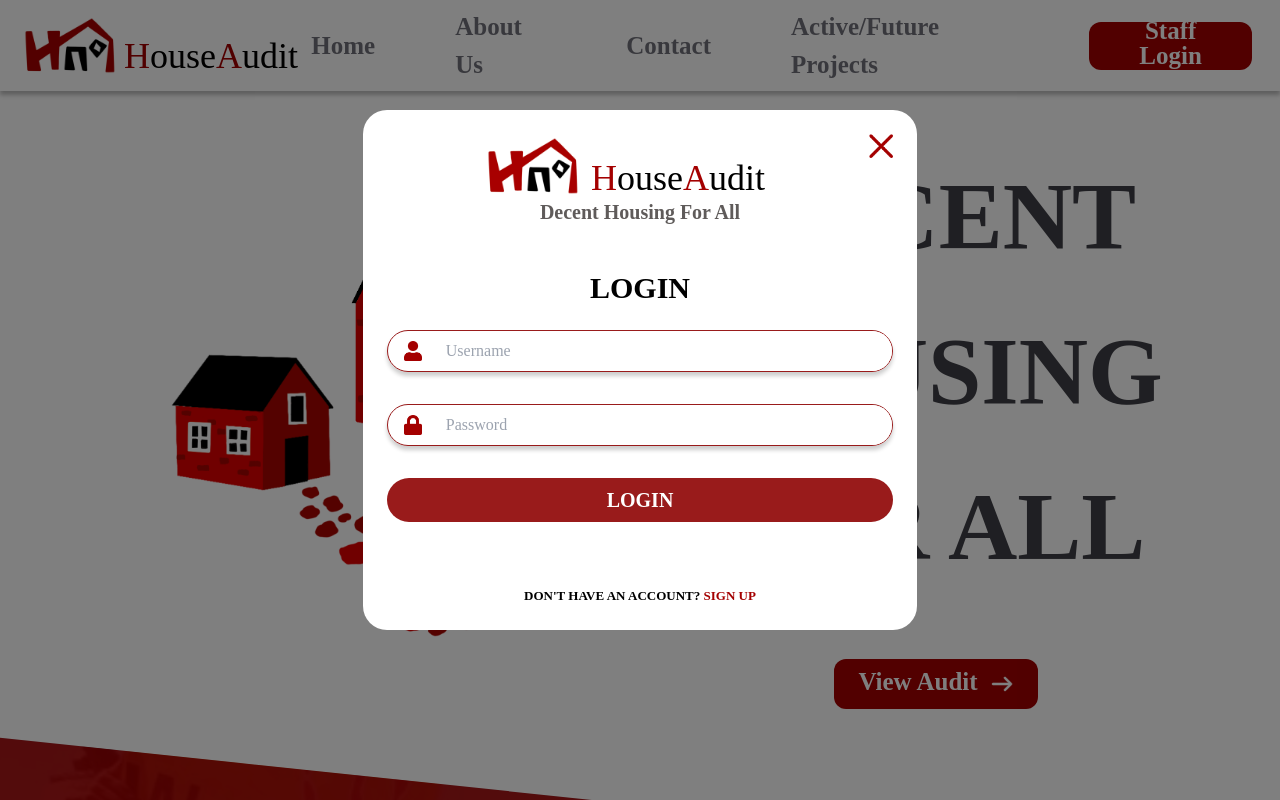
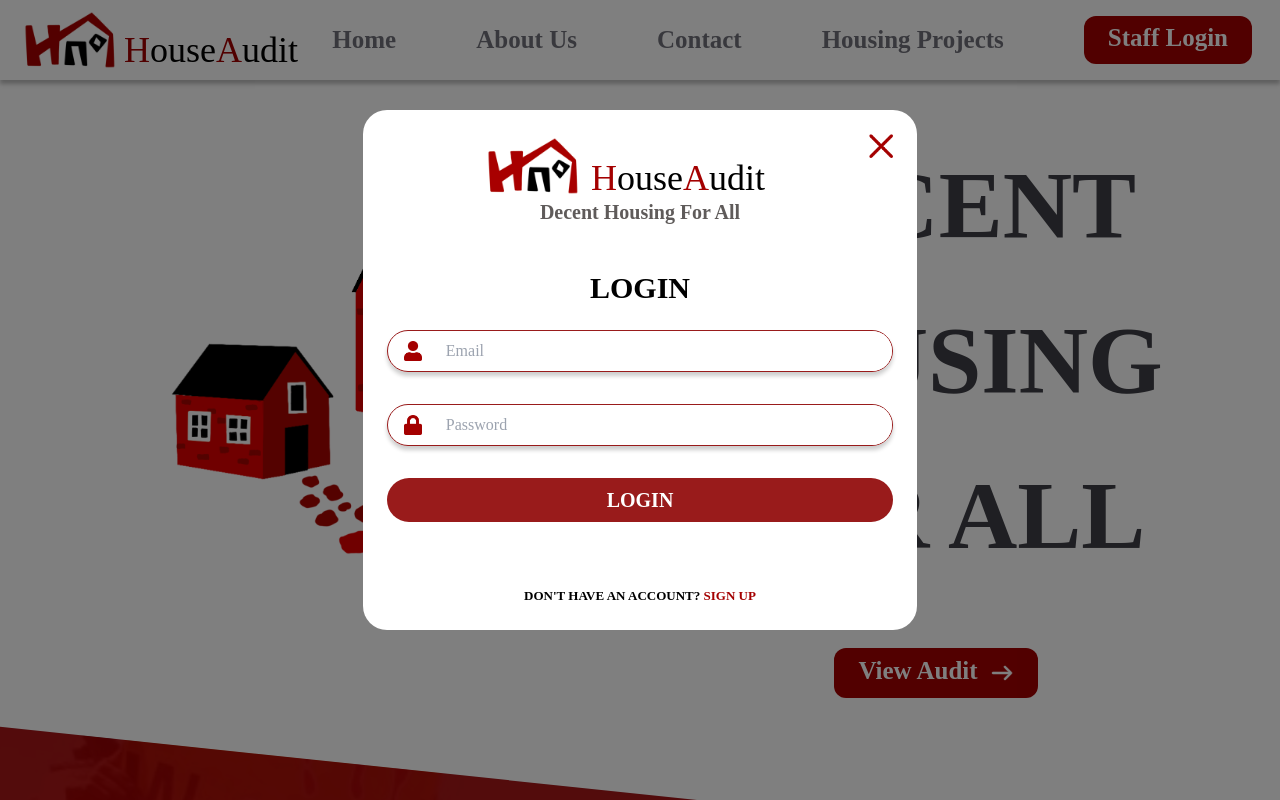
Before and after one commit to HousingAssembly/Audit-Team, a React (Create React App) app in the folder frontend/: page / in a window 1280 px wide. Both pictures are taken after a click on the button "Staff Login". Shown: the top 800 px of the page. Built offline with nearby package versions, Linux system fonts and the light colour scheme.

Commit message:
Minor fixes

```diff
--- a/frontend/src/components/LoginForm.jsx
+++ b/frontend/src/components/LoginForm.jsx
@@ -61,7 +61,7 @@
               className="px-4 py-2 w-full outline-none rounded-full"
               value={email}
               onChange={(e) => setEmail(e.target.value)}
-              placeholder="Username"
+              placeholder="Email"
             />
           </div>
           <div className="flex flex-row space-x-2 items-center border-[1.5px] border-red-800 rounded-full  shadow-[0px_4px_4px_0px_rgba(0,0,0,0.2)]">
--- a/frontend/src/components/SignUpForm.jsx
+++ b/frontend/src/components/SignUpForm.jsx
@@ -100,7 +100,7 @@
               <img src="/profile-red.png" alt="Profile Icon" className="ml-4 h-5 w-auto object-contain" />
               <input
                 className="px-4 py-2 w-full outline-none rounded-full"
-                placeholder="Username"
+                placeholder="Email"
                 value={email}
                 onChange={(e) => setEmail(e.target.value)}
               />
--- a/frontend/src/components/header.jsx
+++ b/frontend/src/components/header.jsx
@@ -52,7 +52,7 @@
           <Link to="/">Home</Link>
           <Link to="#about" onClick={(e) => scrollToSection(e, 'about')}>About Us</Link>
           <Link to="#contact" onClick={(e) => scrollToSection(e, 'contact')}>Contact</Link>
-          <Link to="/projects">Active/Future Projects</Link>
+          <Link to="/projects">Housing Projects</Link>
         </div>
         <button
           className="bg-palette-red font-bold text-white text-[25px] h-[48px] w-fit px-6 ml-auto sm:ml-20 rounded-xl flex items-center justify-center leading-none hidden sm:flex"
```
